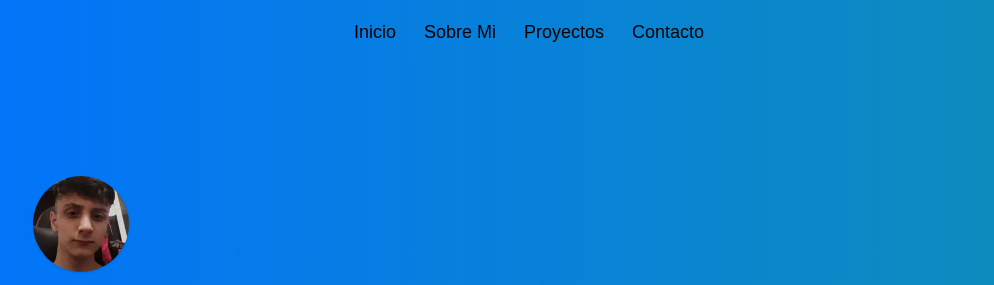
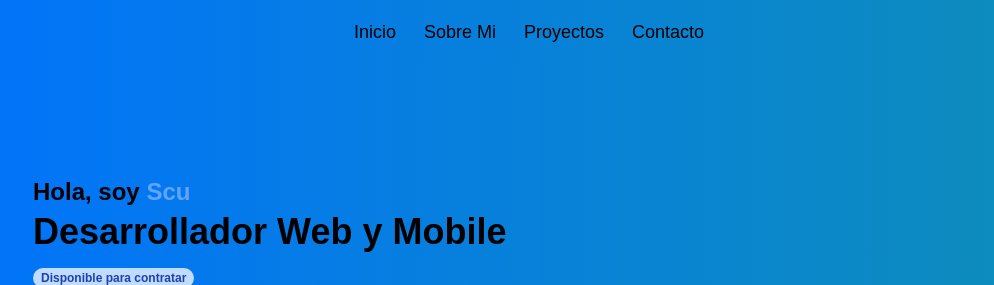
Before and after one commit to a-scu/Portfolio, an Astro site: page / in a window 1280 px wide. Shown: the top 285 px of the page, without its empty margins (111-1105 px from the left). Built offline with nearby package versions, Linux system fonts and the light colour scheme; Astro itself is replaced by a stand-in of ours.

Commit message:
borrando imagen del welcome

```diff
--- a/src/components/Welcome.astro
+++ b/src/components/Welcome.astro
@@ -40,12 +40,6 @@ const LINKS = [
   id="welcome"
   class="flex flex-col w-full gap-4 px-4 pt-32 pb-8 sm:pt-44"
 >
-  <img
-    src={profile.src}
-    alt=""
-    class="object-cover rounded-full shadow size-24"
-  />
-
   <h1 class="flex flex-col gap-1 text-balance">
     <span class="text-2xl font-semibold w-fit"
       >Hola, soy <b class="font-extrabold text-blue-400">Scu</b></span
```
